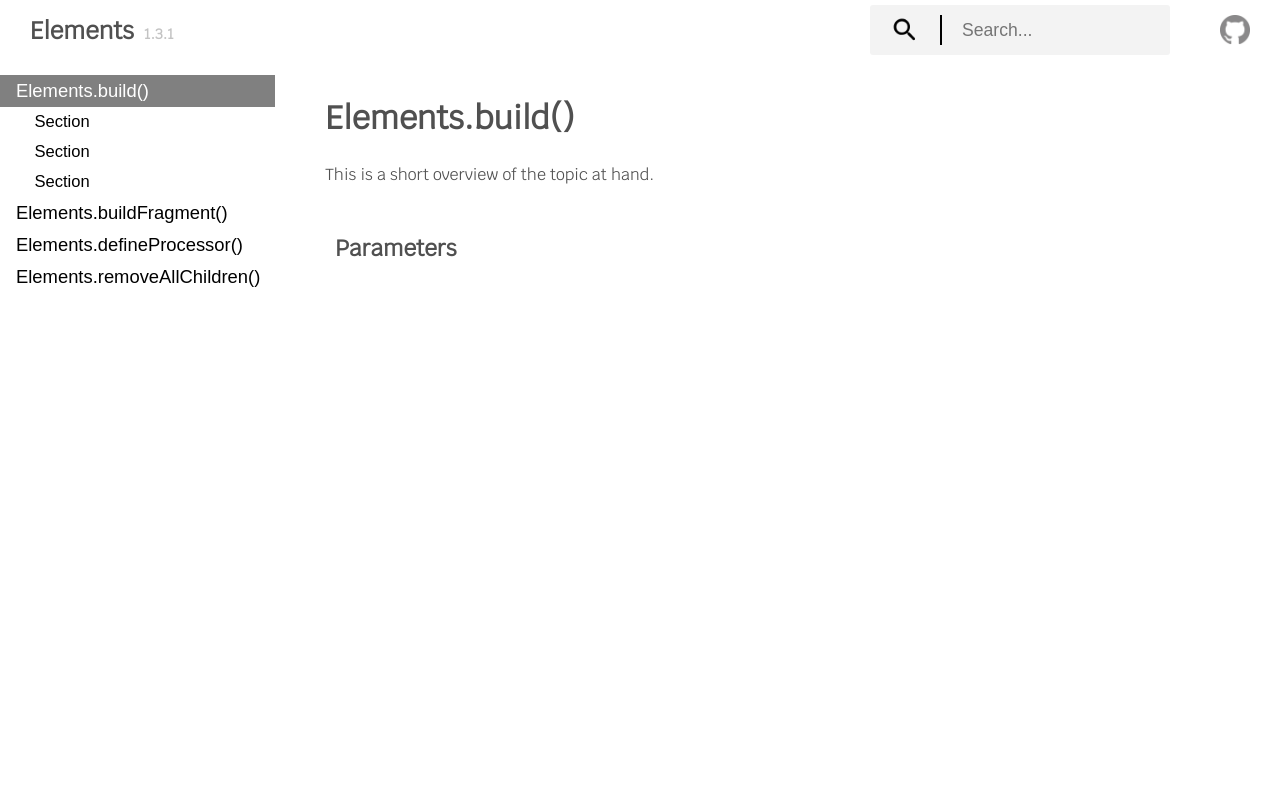
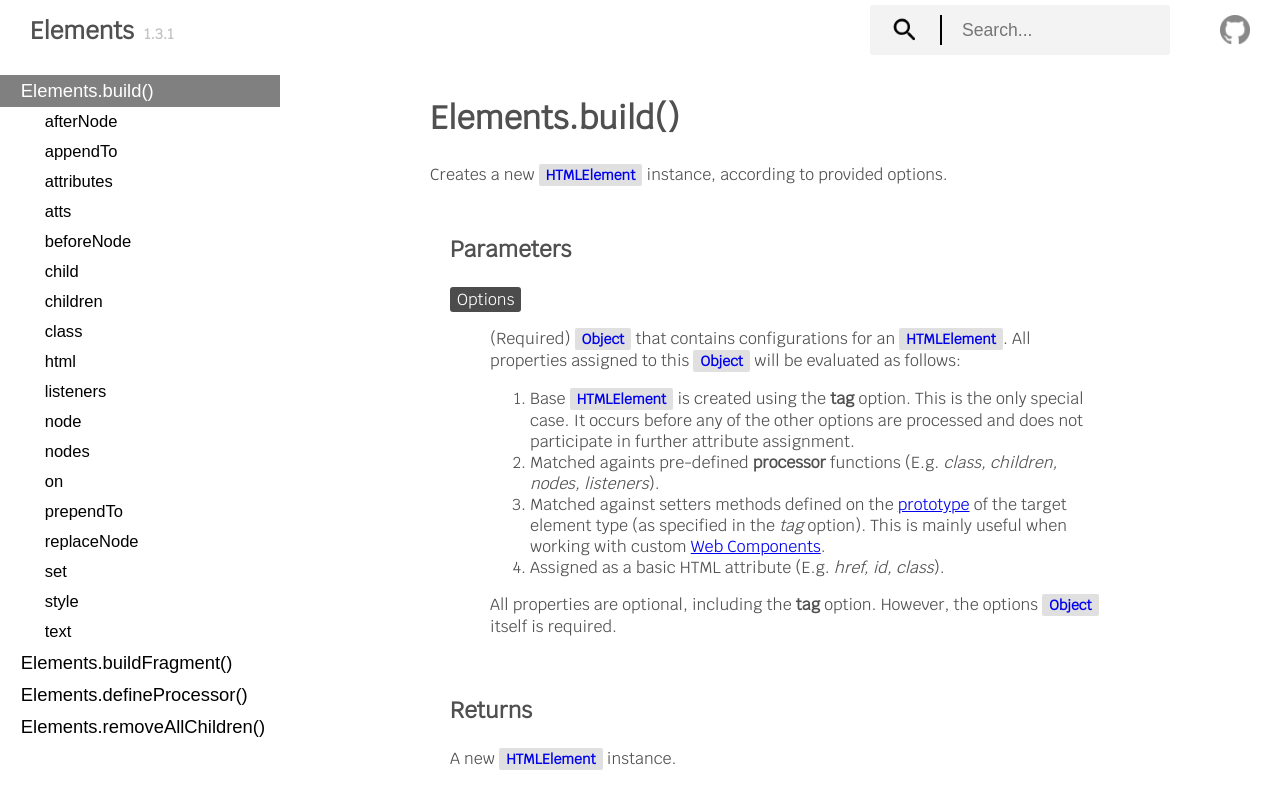
Before and after one commit to mcelkys/Elements, a plain HTML site: page docs/index.html in a window 1280 px wide. Drawn offline with Linux system fonts and the light colour scheme.

Commit message:
Document Elements.build() function

```diff
--- /dev/null
+++ b/docs/Articles.js
@@ -0,0 +1,195 @@
+(function() {
+
+    const HTML_ELEMENT = '<a href="https://developer.mozilla.org/en-US/docs/Web/API/HTMLElement"><dfn>HTMLElement</dfn></a>';
+    const OBJECT = '<a href="https://developer.mozilla.org/en-US/docs/Web/JavaScript/Reference/Global_Objects/Object"><dfn>Object</dfn></a>';
+    const PROTOTYPE = '<a href="https://developer.mozilla.org/en-US/docs/Web/JavaScript/Reference/Global_Objects/Object/prototype">prototype</a>';
+    const WEB_COMPONENTS = '<a href="https://developer.mozilla.org/en-US/docs/Web/Web_Components">Web Components</a>';
+
+    Articles.set([
+        {
+            title: 'Elements.build()',
+            render: [
+                { tag: 'p', html: `Creates a new ${HTML_ELEMENT} instance, according to provided options.` },
+                {
+                    tag: 'section',
+                    children: [
+                        { tag: 'h3', text: 'Parameters' },
+                        {
+                            tag: 'dl',
+                            children: [
+                                { tag: 'dt', text: 'Options' },
+                                {
+                                    tag: 'dd',
+                                    children: [
+                                        {
+                                            tag: 'p',
+                                            html: `
+                                            (Required) ${OBJECT} that contains configurations for an ${HTML_ELEMENT}.
+                                            All properties assigned to this ${OBJECT} will be evaluated as follows:
+                                            `
+                                        },
+                                        {
+                                            tag: 'ol',
+                                            children: [
+                                                {
+                                                    tag: 'li',
+                                                    html: `Base ${HTML_ELEMENT} is created using the <b>tag</b> option. This is the only special case. It occurs
+                                                    before any of the other options are processed and does not participate in further attribute assignment.`
+                                                },
+                                                {
+                                                    tag: 'li',
+                                                    html: 'Matched againts pre-defined <b>processor</b> functions (E.g. <i>class, children, nodes, listeners</i>).'
+                                                },
+                                                {
+                                                    tag: 'li',
+                                                    html: `Matched against setters methods defined on the ${PROTOTYPE} of the target element type (as specified in the <i>tag</i> option).
+                                                    This is mainly useful when working with custom ${WEB_COMPONENTS}.`
+                                                },
+                                                {
+                                                    tag: 'li',
+                                                    html: 'Assigned as a basic HTML attribute (E.g. <i>href, id, class</i>).'
+                                                }
+                                            ]
+                                        },
+                                        {
+                                            tag: 'p',
+                                            html: `All properties are optional, including the <b>tag</b> option. However, the options ${OBJECT} itself is required.`
+                                        }
+                                    ]
+                                }
+                            ]
+                        }
+                    ]
+                },
+                {
+                    tag: 'section',
+                    children: [
+                        { tag: 'h3', text: 'Returns' },
+                        { tag: 'p', html: `A new ${HTML_ELEMENT} instance.` }
+                    ]
+                },
+                {
+                    tag: 'section',
+                    children: [
+                        { tag: 'h3', text: 'Example' },
+                        {
+                            tag: 'p',
+                            html: `To explore a common use case, we build three top level elements. The first element
+                            contains a nested child element. Note that you can omit the <b>tag</b> option, which produces a DIV element.
+                            You may also choose to use custom attributes.`
+                        },
+                        {
+                            class: 'responsive',
+                            children: [
+                                {
+                                    tag: 'pre',
+                                    children: [
+                                        { tag: 'h4', text: 'JavaScript' },
+                                        {
+                                            tag: 'code',
+                                            text:
+`Elements.build({
+    children: [
+        { class: 'css-class-selector' }
+    ]
+});
+Elements.build({
+    tag: 'input',
+    type: 'password'
+});
+Elements.build({
+    tag: 'nav',
+    'my-custom-attribute': 'foo'
+});`
+                                        }
+                                    ]
+                                },
+                                {
+                                    tag: 'pre',
+                                    children: [
+                                        { tag: 'h4', text: 'Equivalent HTML' },
+                                        {
+                                            tag: 'code',
+                                            text:
+`<div>
+    <div class="css-class-selector"></div>
+</div>
+<input type="password"/>
+<nav my-custom-attribute="foo"></nav>`
+                                        }
+                                    ]
+                                }
+                            ]
+                        }
+                    ]
+                }
+            ],
+            children: [
+                {
+                    title: 'afterNode'
+                },
+                {
+                    title: 'appendTo'
+                },
+                {
+                    title: 'attributes'
+                },
+                {
+                    title: 'atts'
+                },
+                {
+                    title: 'beforeNode'
+                },
+                {
+                    title: 'child'
+                },
+                {
+                    title: 'children'
+                },
+                {
+                    title: 'class'
+                },
+                {
+                    title: 'html'
+                },
+                {
+                    title: 'listeners'
+                },
+                {
+                    title: 'node'
+                },
+                {
+                    title: 'nodes'
+                },
+                {
+                    title: 'on'
+                },
+                {
+                    title: 'prependTo'
+                },
+                {
+                    title: 'replaceNode'
+                },
+                {
+                    title: 'set'
+                },
+                {
+                    title: 'style'
+                },
+                {
+                    title: 'text'
+                }
+            ]
+        },
+        {
+            title: 'Elements.buildFragment()'
+        },
+        {
+            title: 'Elements.defineProcessor()'
+        },
+        {
+            title: 'Elements.removeAllChildren()'
+        }
+    ]);
+
+})();
--- a/docs/articles.json
+++ /dev/null
@@ -1,159 +0,0 @@
-[
-    {
-        "title": "Elements.build()",
-        "description": "This is a short overview of the topic at hand.",
-        "render": [
-            {
-                "tag": "p",
-                "text": "This is a short overview of the topic at hand."
-            },
-            {
-                "tag": "section",
-                "children": [
-                    { "tag": "h3", "text": "Parameters" }
-                ]
-            }
-        ],
-        "children": [
-            {
-                "title": "Section",
-                "children": [
-                    {
-                        "title": "Sub-section"
-                    },
-                    {
-                        "title": "Sub-section"
-                    },
-                    {
-                        "title": "Sub-section"
-                    }
-                ]
-            },
-            {
-                "title": "Section",
-                "children": [
-                    {
-                        "title": "Sub-section"
-                    },
-                    {
-                        "title": "Sub-section"
-                    },
-                    {
-                        "title": "Sub-section"
-                    }
-                ]
-            },
-            {
-                "title": "Section",
-                "children": [
-                    {
-                        "title": "Sub-section"
-                    },
-                    {
-                        "title": "Sub-section"
-                    },
-                    {
-                        "title": "Sub-section"
-                    }
-                ]
-            }
-        ]
-    },
-    {
-        "title": "Elements.buildFragment()",
-        "children": [
-            {
-                "title": "Section",
-                "children": [
-                    {
-                        "title": "Sub-section"
-                    },
-                    {
-                        "title": "Sub-section"
-                    },
-                    {
-                        "title": "Sub-section"
-                    }
-                ]
-            },
-            {
-                "title": "Section",
-                "children": [
-                    {
-                        "title": "Sub-section"
-                    },
-                    {
-                        "title": "Sub-section"
-                    },
-                    {
-                        "title": "Sub-section"
-                    }
-                ]
-            },
-            {
-                "title": "Section",
-                "children": [
-                    {
-                        "title": "Sub-section"
-                    },
-                    {
-                        "title": "Sub-section"
-                    },
-                    {
-                        "title": "Sub-section"
-                    }
-                ]
-            }
-        ]
-    },
-    {
-        "title": "Elements.defineProcessor()",
-        "children": [
-            {
-                "title": "Section",
-                "children": [
-                    {
-                        "title": "Sub-section"
-                    },
-                    {
-                        "title": "Sub-section"
-                    },
-                    {
-                        "title": "Sub-section"
-                    }
-                ]
-            },
-            {
-                "title": "Section",
-                "children": [
-                    {
-                        "title": "Sub-section"
-                    },
-                    {
-                        "title": "Sub-section"
-                    },
-                    {
-                        "title": "Sub-section"
-                    }
-                ]
-            },
-            {
-                "title": "Section",
-                "children": [
-                    {
-                        "title": "Sub-section"
-                    },
-                    {
-                        "title": "Sub-section"
-                    },
-                    {
-                        "title": "Sub-section"
-                    }
-                ]
-            }
-        ]
-    },
-    {
-        "title": "Elements.removeAllChildren()"
-    }
-]
--- a/docs/css/Article.css
+++ b/docs/css/Article.css
@@ -1,6 +1,6 @@
 article {
     padding: 10px 50px 10px 50px;
-    flex-basis: 1280px;
+    flex-basis: 80%;
 }
 
 article h2 {
@@ -12,5 +12,49 @@ article h3 {
 }
 
 article section {
+    padding: 10px 20px 10px 20px;
+}
+
+article dfn {
+    background-color: #e0e0e0;
+    font-size: 0.875em;
+    border-radius: 2px;
+    display: inline-block;
+    padding: 2px 7px 2px 7px;
+    font-style: normal;
+    font-weight: 600;
+}
+
+article dt {
+    display: inline-block;
+    padding: 2px 7px 2px 7px;
+    background-color: #4c4c4c;
+    color: white;
+    border-radius: 3px;
+}
+
+article .responsive {
+    display: flex;
+    flex-wrap: wrap;
+}
+
+article .responsive > * {
+    display: block;
+    flex-grow: 1;
+    flex-shrink: 0;
+}
+
+article pre {
     padding: 10px;
+    margin: 0px;
 }
+
+article code {
+    display: block;
+    background-color: #e3f6fb;
+    color: #1b1b1b;
+    padding: 20px;
+    border-left: #5f9eaf solid 4px;
+    border-radius: 0px 5px 5px 0px;
+    font-size: 1.15em;
+}
--- a/docs/css/Layout.css
+++ b/docs/css/Layout.css
@@ -28,6 +28,8 @@ button {
 }
 
 #content-wrapper {
-    flex: 1;
+    flex-grow: 1;
+    flex-shrink: 1;
+    min-height: 0px;
     display: flex;
 }
--- a/docs/css/SearchResults.css
+++ b/docs/css/SearchResults.css
@@ -1,6 +1,6 @@
 #search-results {
     padding: 20px 50px 20px 50px;
-    flex-basis: 1280px;
+    flex-basis: 80%;
 }
 
 #search-results > h2 {
--- a/docs/css/Sidebar.css
+++ b/docs/css/Sidebar.css
@@ -25,10 +25,10 @@ aside li > button {
     padding-top: 5px;
     padding-right: 15px;
     padding-bottom: 5px;
-    padding-left: calc(200px - 10em);
+    padding-left: calc(260px - 13em);
     display: block;
     width: 100%;
-    min-width: 200px;
+    min-width: 260px;
 }
 
 aside li > button:hover {
--- a/docs/js/Articles.js
+++ b/docs/js/Articles.js
@@ -1,6 +1,6 @@
 const Articles = (function() {
 
-    const retrieved =  fetch('articles.json').then(response => response.json()).then(articles => assignKeys(articles, new Uint32Array));
+    var all = [];
     const lookup = new Map;
 
     function assignKeys(articles, parentKey) {
@@ -11,7 +11,6 @@ const Articles = (function() {
             if (article.children instanceof Array)
                 assignKeys(article.children, key);
         });
-        return articles;
     }
 
     function compileRegex(query) {
@@ -24,25 +23,22 @@ const Articles = (function() {
 
     return {
 
-        retrieve() {
-            return Promise.resolve(retrieved);
+        set(articles) {
+            assignKeys(articles, new Uint32Array);
+            all = articles;
+        },
+
+        all() {
+            return all;
         },
 
         get(key) {
-            return new Promise((resolve, reject) => {
-                this.retrieve().then(articles => {
-                    resolve(lookup.get(key));
-                }).catch(reject);
-            });
+            return lookup.get(key);
         },
 
         search(query) {
             const regex = compileRegex(query);
-            return new Promise((resolve, reject) => {
-                this.retrieve().then(articles => {
-                    resolve(Array.from(lookup.values()).filter(article => regex.test(article.title)));
-                }).catch(reject);
-            });
+            return Array.from(lookup.values()).filter(article => regex.test(article.title));
         }
 
     };
--- a/docs/js/ui/controller/Article.js
+++ b/docs/js/ui/controller/Article.js
@@ -2,12 +2,11 @@ Templates.controllerFor('article', instances => ({
 
     onRender(key) {
         const instance = instances.get(key);
-        if (instance) {
-            Articles.get(key).then(data => {
-                Elements.build({ tag: 'h2', text: data.title, appendTo: instance });
-                const fragment = Elements.buildFragment(data.render || []);
-                instance.appendChild(fragment);
-            });
+        const data = Articles.get(key);
+        if (instance && data) {
+            Elements.build({ tag: 'h2', text: data.title, appendTo: instance });
+            const fragment = Elements.buildFragment(data.render || []);
+            instance.appendChild(fragment);
         }
     }
 
--- a/docs/js/ui/controller/SearchResults.js
+++ b/docs/js/ui/controller/SearchResults.js
@@ -5,15 +5,14 @@ Templates.controllerFor('search-results', instances => {
         onRender(query) {
             const instance = instances.get();
             if (instance) {
-                Articles.search(query).then(results => {
+                const results = Articles.search(query);
                 Elements.removeAllChildren(instance.list);
                 const fragment = document.createDocumentFragment();
                 for (let result of results) {
                     let node = Templates.render('search-result', result);
                     fragment.appendChild(node);
                 }
-                    instance.list.appendChild(fragment);
-                });
+                instance.list.appendChild(fragment)
             }
         }
 
--- a/docs/js/ui/controller/Sidebar.js
+++ b/docs/js/ui/controller/Sidebar.js
@@ -3,7 +3,7 @@ Templates.controllerFor('sidebar', instances => {
     return {
 
         onRender() {
-            Articles.retrieve().then(articles => {
+            const articles = Articles.all();
             const instance = instances.get();
             const state = Routes.get();
             if (instance && articles instanceof Array) {
@@ -14,7 +14,6 @@ Templates.controllerFor('sidebar', instances => {
                 }
                 instance.menu.appendChild(fragment);
             }
-            });
         }
 
     };
```
Also changed, not shown: docs/index.html (+2 -0 lines), src/Elements.js (+7 -2 lines), docs/elements.min.js, elements.min.js. Lines whose indentation alone changed are shown as unchanged.
